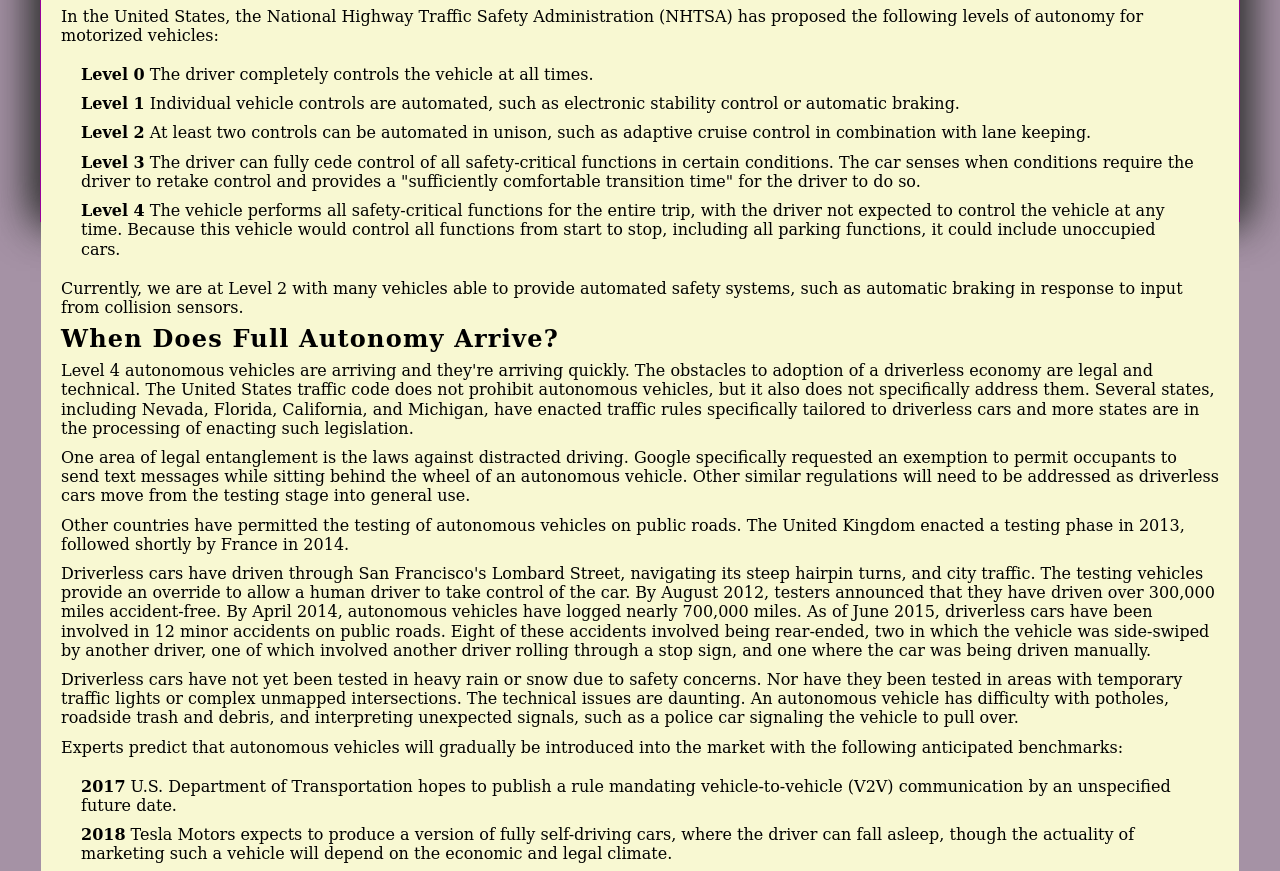
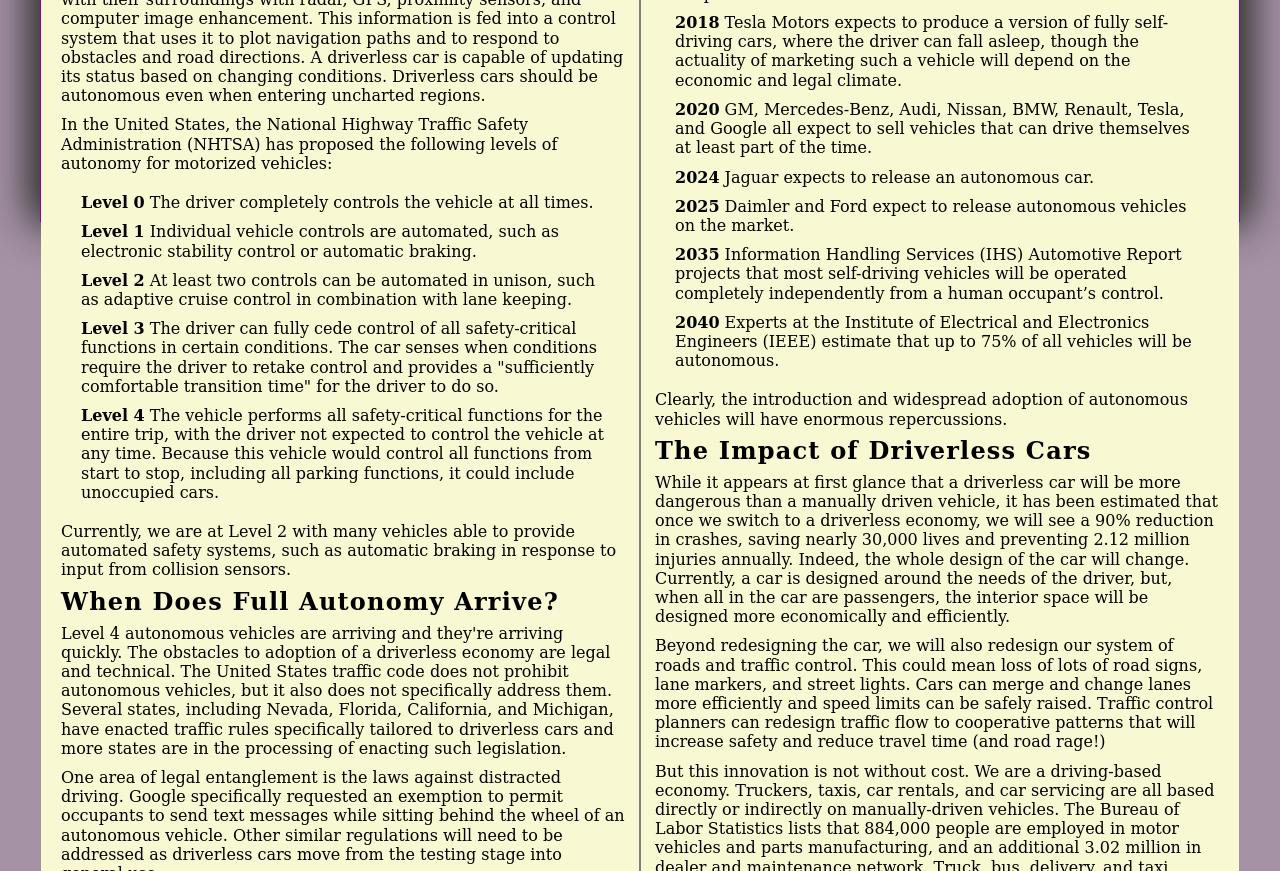
Before and after one commit to LHaupt08/tutorial6, a plain HTML site: page html/dlr_lw0414.html in a window 1280 px wide. Shown: the part 578-1449 px from the top of the page. Drawn offline with Linux system fonts and the light colour scheme.

Commit message:
page foureighttwo

```diff
--- a/css/dlr_columns.css
+++ b/css/dlr_columns.css
@@ -16,3 +16,21 @@
 
 
 /* Column Styles */
+
+@media only screen and (min-width: 641px) {
+
+   article {
+      -moz-column-count: 2;
+      -webkit-column-count: 2;
+      column-count: 2;
+
+      -moz-column-gap:30px;
+      -webkit-column-gap:30px;
+      column-gap:30px;
+
+      -moz-column-rule: 2px solid gray;
+      -webkit-column-rule: 2px solid gray;
+      column-rule: 2px solid gray;
+   }
+
+}
--- a/html/dlr_lw0414.html
+++ b/html/dlr_lw0414.html
@@ -19,6 +19,7 @@
    <title>The Living World: April 14</title>
    <link href="../css/dlr_reset.css" rel="stylesheet" />
    <link href="../css/dlr_lw.css" rel="stylesheet" />
+   <link href="../css/dlr_columns.css" rel="stylesheet" />
 </head>
 
 <body>
```
